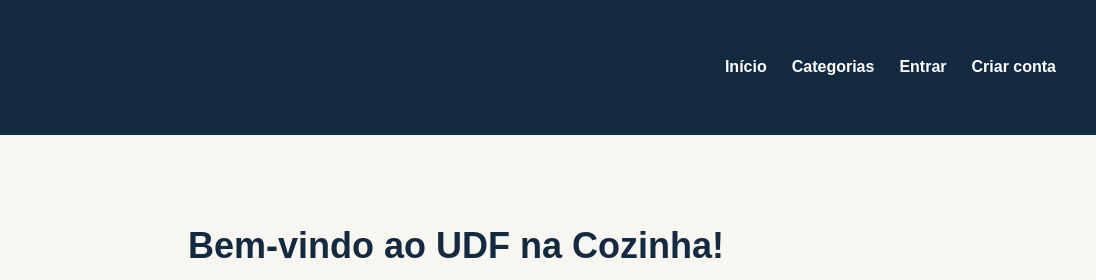
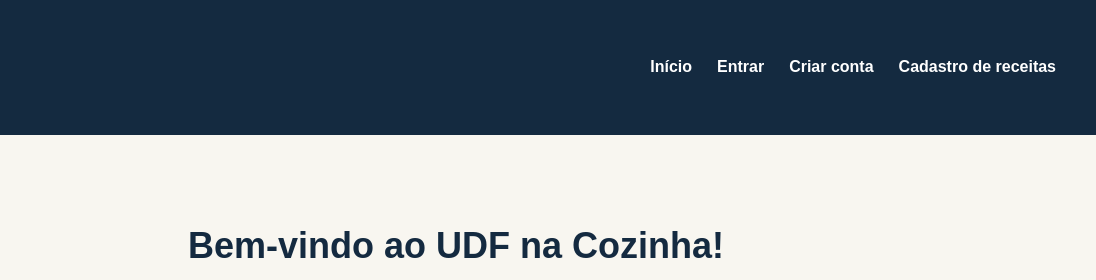
Before and after one commit to ainteligente729-hub/UDF-na-cozinha, a plain HTML site: page htmls/index.html in a window 1280 px wide. Shown: the top 280 px of the page, 184-1280 px from the left. Drawn offline with Linux system fonts and the light colour scheme; no server answers.

Commit message:
Update index.html

```diff
--- a/htmls/index.html
+++ b/htmls/index.html
@@ -19,13 +19,14 @@
 
     <nav>
     <a href="index.html">Início</a>
-    <a href="#">Categorias</a>
 
     <a href="minhas-receitas.html" data-visivel="logado">Minhas receitas</a>
     <a href="#" data-visivel="logado">Perfil</a>
 
     <a href="login.html" data-visivel="visitante">Entrar</a>
     <a href="cadastro.html" data-visivel="visitante">Criar conta</a>
+
+    <a href="cadastro-receita">Cadastro de receitas</a>
 
     <button type="button" id="btn-sair"
             data-visivel="logado">Sair</button>
```
